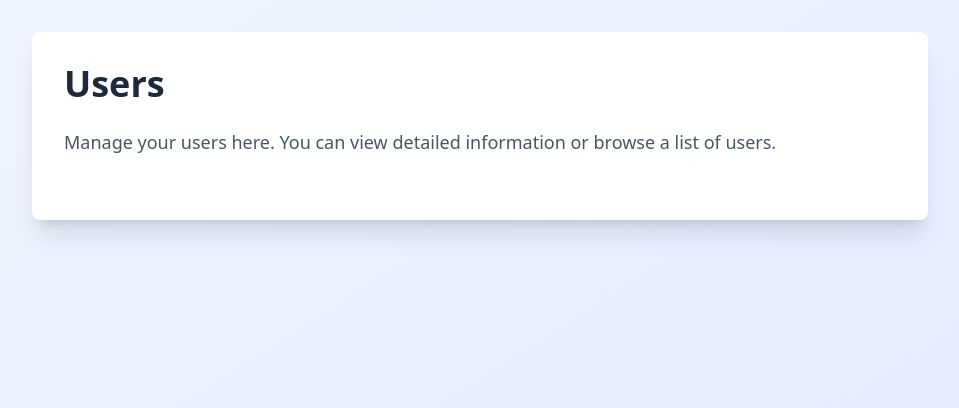
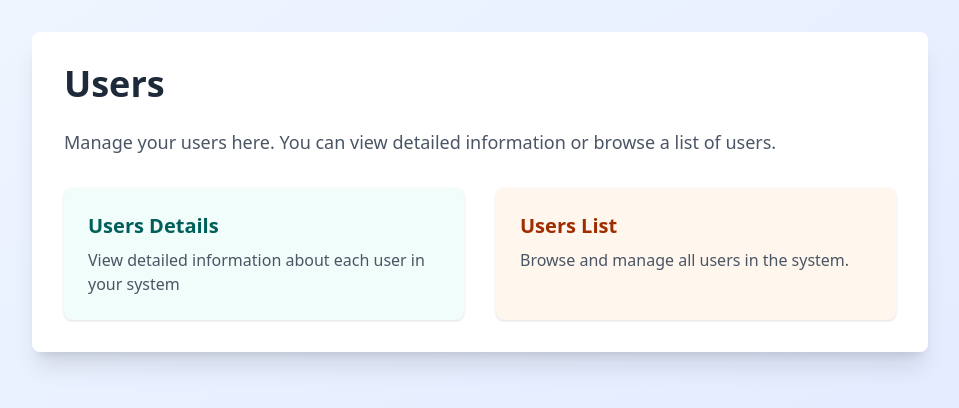
Before and after one commit to betsaleeldjuma/NextJS, a Next.js app: page /dashboard/users in a window 1280 px wide. Shown: the top 408 px of the page, without its empty margins (160-1119 px from the left). Built offline with nearby package versions, Linux system fonts and the light colour scheme.

Commit message:
Update of user-details

```diff
--- a/src/app/dashboard/users/page.tsx
+++ b/src/app/dashboard/users/page.tsx
@@ -1,3 +1,4 @@
+import Link from 'next/link'
 import React from 'react'
 
 const Users = () => {
@@ -9,8 +10,16 @@ const Users = () => {
          Manage your users here. You can view detailed information or browse a list of users.
         </p>
         {/* User-related section */}
-        <div>
-
+        <div className='grid grid-cols-1 md:grid-cols-2 lg:grid-cols-2 gap-8'>
+          <Link href='/dashboard/users/users-details' className='bg-teal-50 p-6 rounded-lg shadow-sm hover:shadow-lg transition-shadow'>
+            <h2 className='text-xl font-semibold text-teal-800 mb-2'>Users Details</h2>
+            <p className='text-gray-600'>View detailed information about each user in your system</p>
+          </Link>
+          {/* User List Card */}
+          <Link href='/dashboard/users/users-list' className='bg-orange-50 p-6 rounded-lg shadow-sm hover:shadow-lg transition-shadow'>
+            <h2 className='text-xl font-semibold text-orange-800 mb-2'>Users List</h2>
+            <p className='text-gray-600'>Browse and manage all users in the system.</p>
+          </Link>
         </div>
       </div>
     </div>
--- a/src/app/dashboard/users/users-details/page.tsx
+++ b/src/app/dashboard/users/users-details/page.tsx
@@ -1,8 +1,29 @@
 import React from 'react'
 
 const UsersDetails = () => {
+  const user = {
+    name: 'John Doe',
+    email: 'john.doe@example.com',
+    role: 'Admin',
+    status: 'Active',
+    bio: 'Lorem ipsum dolor sit ame, consectetur adipiscing elit. Phasellus imperdiet, nulla et dictum interdum, nisi lorem egestas odio, vitae scelerisque enim ligula venenatis dolor.',
+    profilPicture: '',
+    activities: [
+      {id: 1, description: 'Updated password', timestamp: '2025-02-10'},
+      {id: 2, description: 'Changed email adress', timestamp: '2025-01-25'},
+      {id: 3, description: 'Logged in from a new device', timestamp: '2025-01-15'}
+    ]
+  }
+
   return (
-    <div>UsersDetails</div>
+    <div className='min-h-screen bg-gradient-to-br from-gray-50 to-blue-50 p-8'>
+      <div className='max-w-4xl mx-auto bg-white rounded-lg shadow-xl p-8'>
+        <div className='flex items-center mb-8'>
+          <img src={user.profilPicture} alt="Profile" className='w-20 h-20 rounded-full object-cover mr-6' />
+          <div> </div>
+        </div>
+      </div>
+    </div>
   )
 }
 
```
